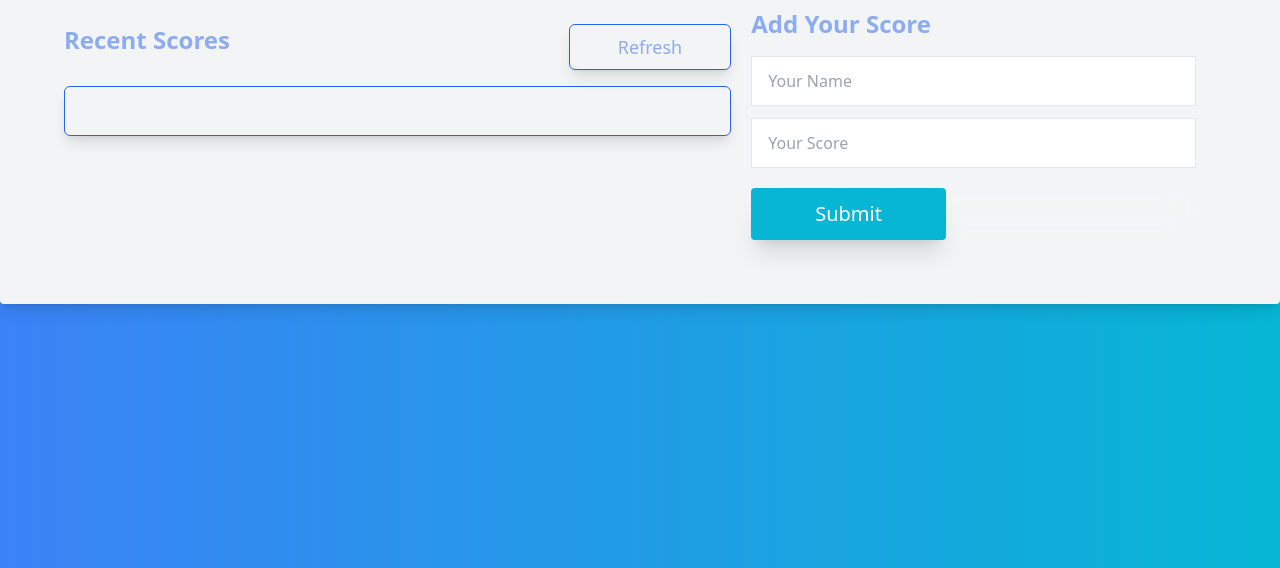
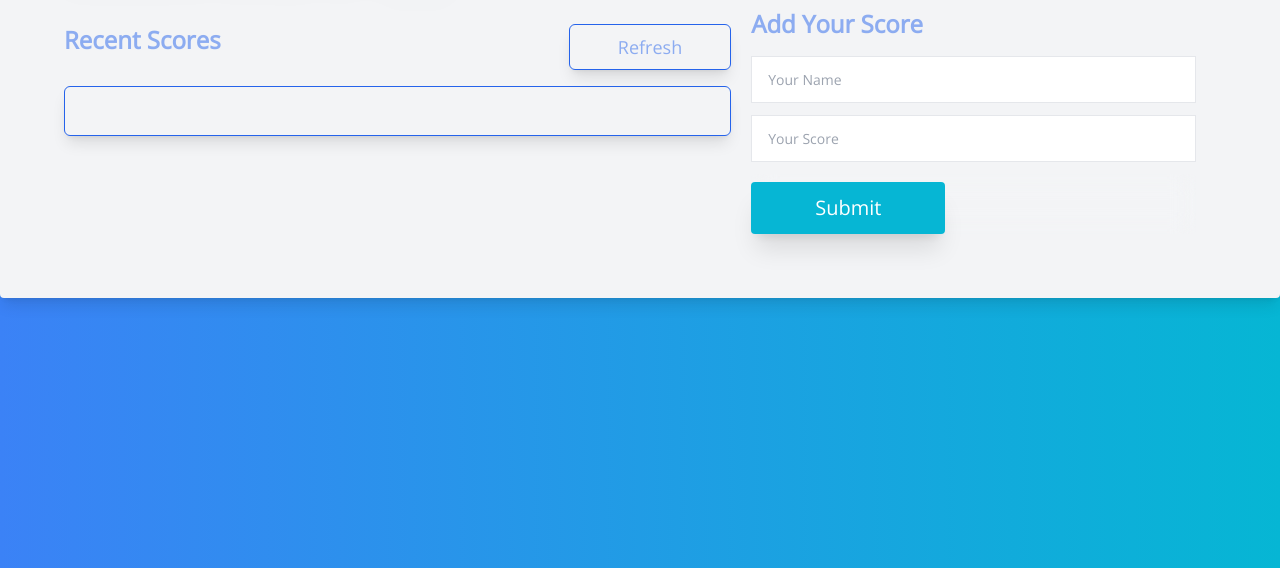
Before and after one commit to Alusp/leaderboard-app, a website built with webpack: page src/index.html in a window 1280 px wide. Shown: the part 232-800 px from the top of the page. Built offline with nearby package versions, Linux system fonts and the light colour scheme.

Commit message:
add styles for font

```diff
--- a/src/style.css
+++ b/src/style.css
@@ -1,3 +1,6 @@
-.hello {
-  color: red;
+@import url('https://fonts.googleapis.com/css2?family=Open+Sans:wght@300;400&display=swap');
+
+body {
+  font-family: 'Open Sans', sans-serif;
+  font-size: 14px;
 }
```
